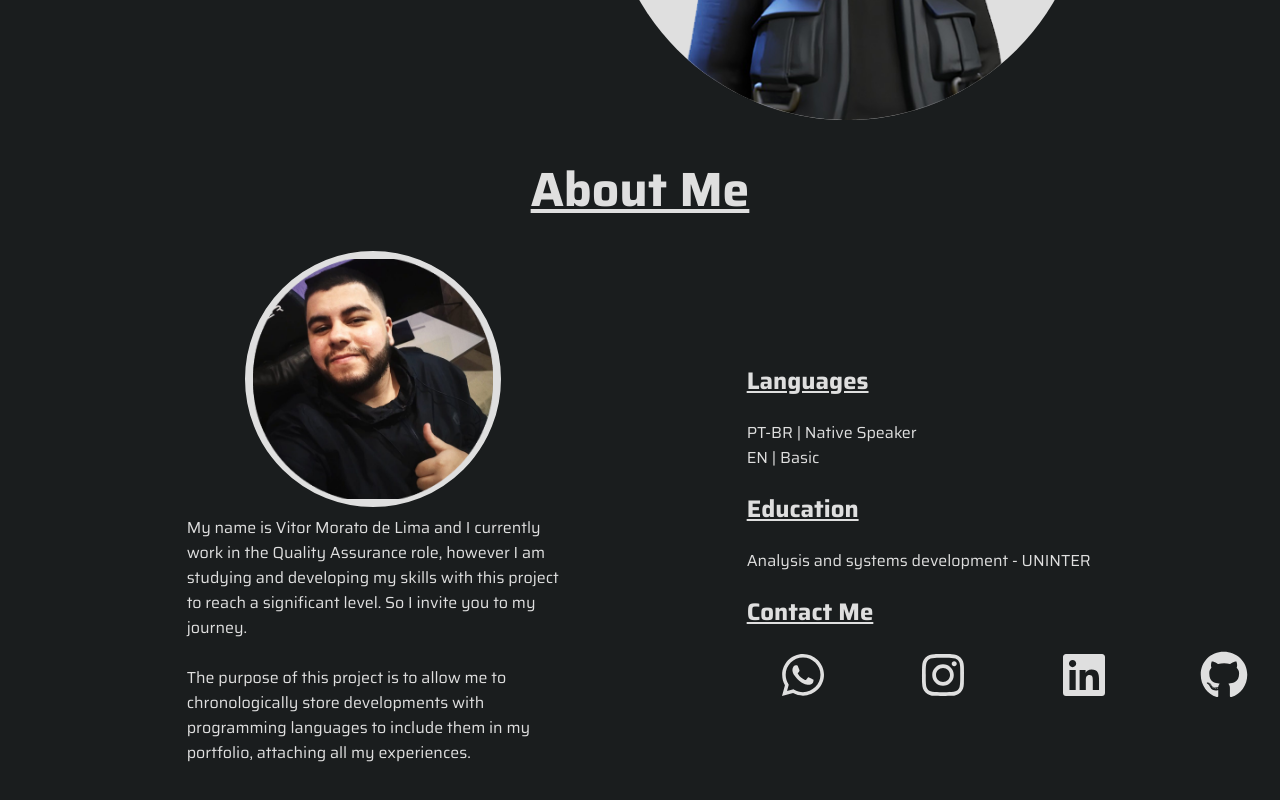
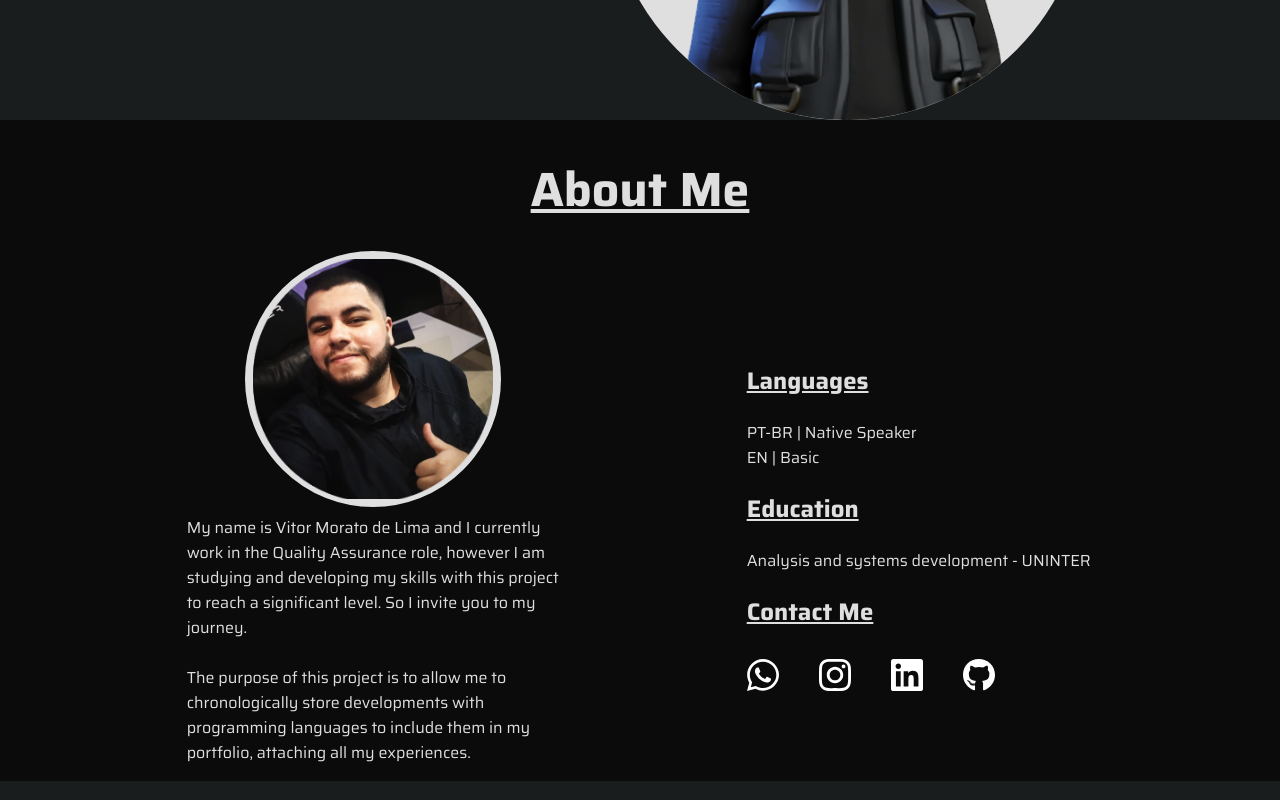
Before and after one commit to vitor-moratz/my-portfolio, a Next.js app: page / in a window 1280 px wide. Shown: the part 560-1360 px from the top of the page. Built offline with nearby package versions, Linux system fonts and the light colour scheme.

Commit message:
redirect social midias

```diff
--- a/src/pages/index.js
+++ b/src/pages/index.js
@@ -2,7 +2,7 @@ import Head from 'next/head';
 import Image from 'next/image';
 import styles from '@/styles/Home.module.css';
 import Button from '@/components/Button';
-import { FaTwitter, FaInstagram, FaLinkedin, FaGithub, FaWhatsapp } from 'react-icons/fa';
+import { FaInstagram, FaLinkedin, FaGithub, FaWhatsapp } from 'react-icons/fa';
 import { useRef } from 'react';
 
 export default function Home({ homeRef, aboutMeRef, projectsRef, skillsRef }) {
@@ -79,11 +79,19 @@ export default function Home({ homeRef, aboutMeRef, projectsRef, skillsRef }) {
               <u>
                 <h2>Contact Me</h2>
               </u>
-              <div className={styles['contact-logos']}>
+              <div className={styles['redirect']}>
+                <a className={styles['redirect']} href="https://api.whatsapp.com/send?phone=5541998595330&text=Welcome%20Moratz%20Programming!" target="_blank" rel="noopener noreferrer">
                 <FaWhatsapp />
+                </a>
+                <a className={styles['redirect']} href="https://www.instagram.com/vitor.morato_smile/" target="_blank" rel="noopener noreferrer">
                 <FaInstagram />
+                </a>
+                <a className={styles['redirect']} href="https://www.linkedin.com/in/vitor-moratz-b24629152/" target="_blank" rel="noopener noreferrer">
                 <FaLinkedin />
+                </a>
+                <a className={styles['redirect']} href="https://github.com/VitorMoratoz" target="_blank" rel="noopener noreferrer">
                 <FaGithub />
+                </a>
               </div>
             </div>
           </div>
--- a/src/styles/Home.module.css
+++ b/src/styles/Home.module.css
@@ -22,6 +22,7 @@
   display: flex;
   align-items: center;
   flex-direction: column;
+  background-color: #0B0B0B ;
 }
 
 .about-container h1{
@@ -96,6 +97,7 @@
   flex-direction: column;
   align-items: center;
   justify-content: center;
+  background-color: #0b0b0b;
 }
 
 .skills-logos {
@@ -129,11 +131,12 @@
   left: 50%;
   transform: translate(50%, 50%);
 }
-.contact-logos {
+.redirect {
   display: flex;
-  justify-content: space-between;
 }
-.contact-logos > svg {
-  width: 7rem;
+.redirect > svg {
+  width: 2rem;
   height: 3rem;
+  color: white;
+  margin-right: 2.5rem;
 }
```
